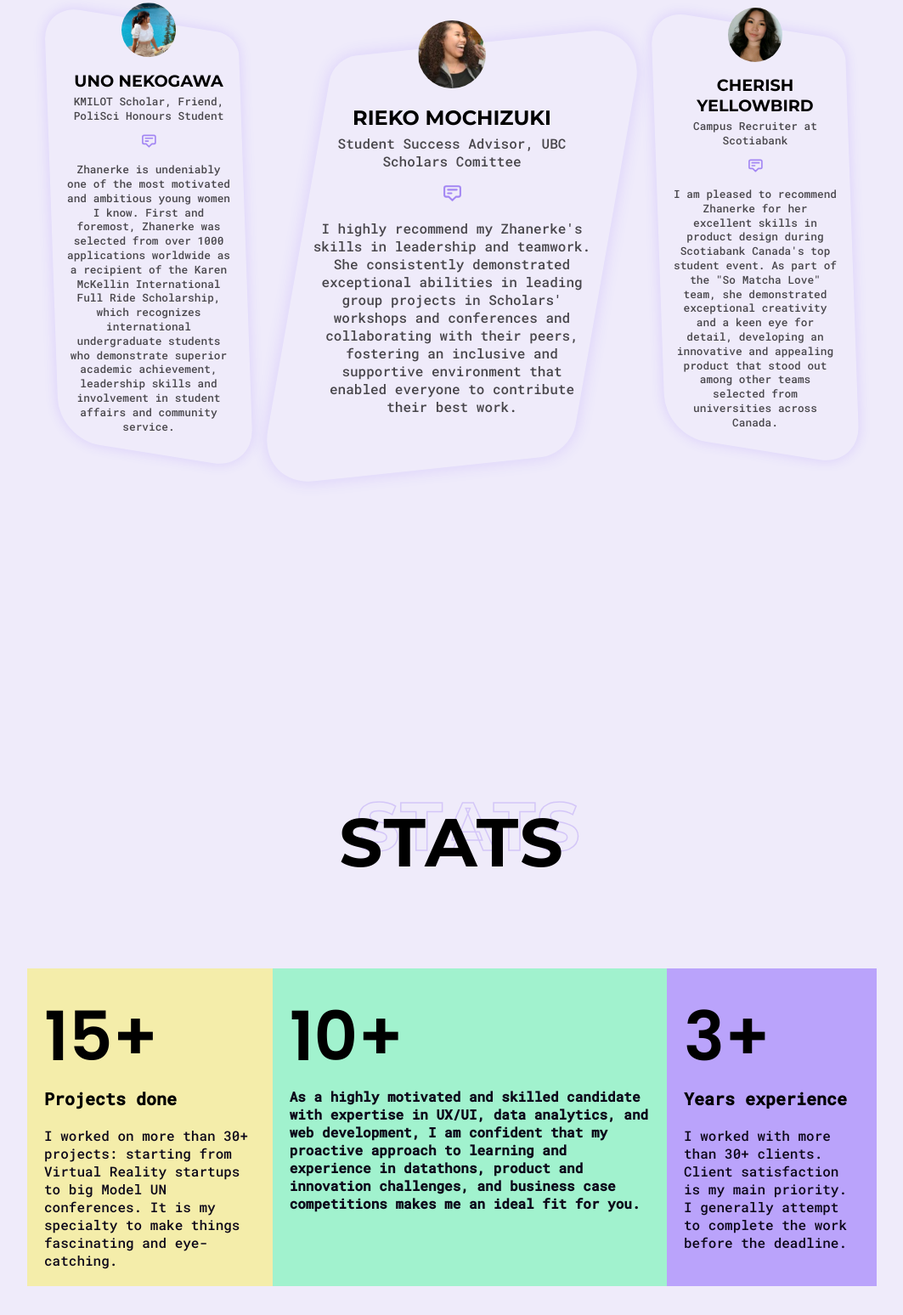
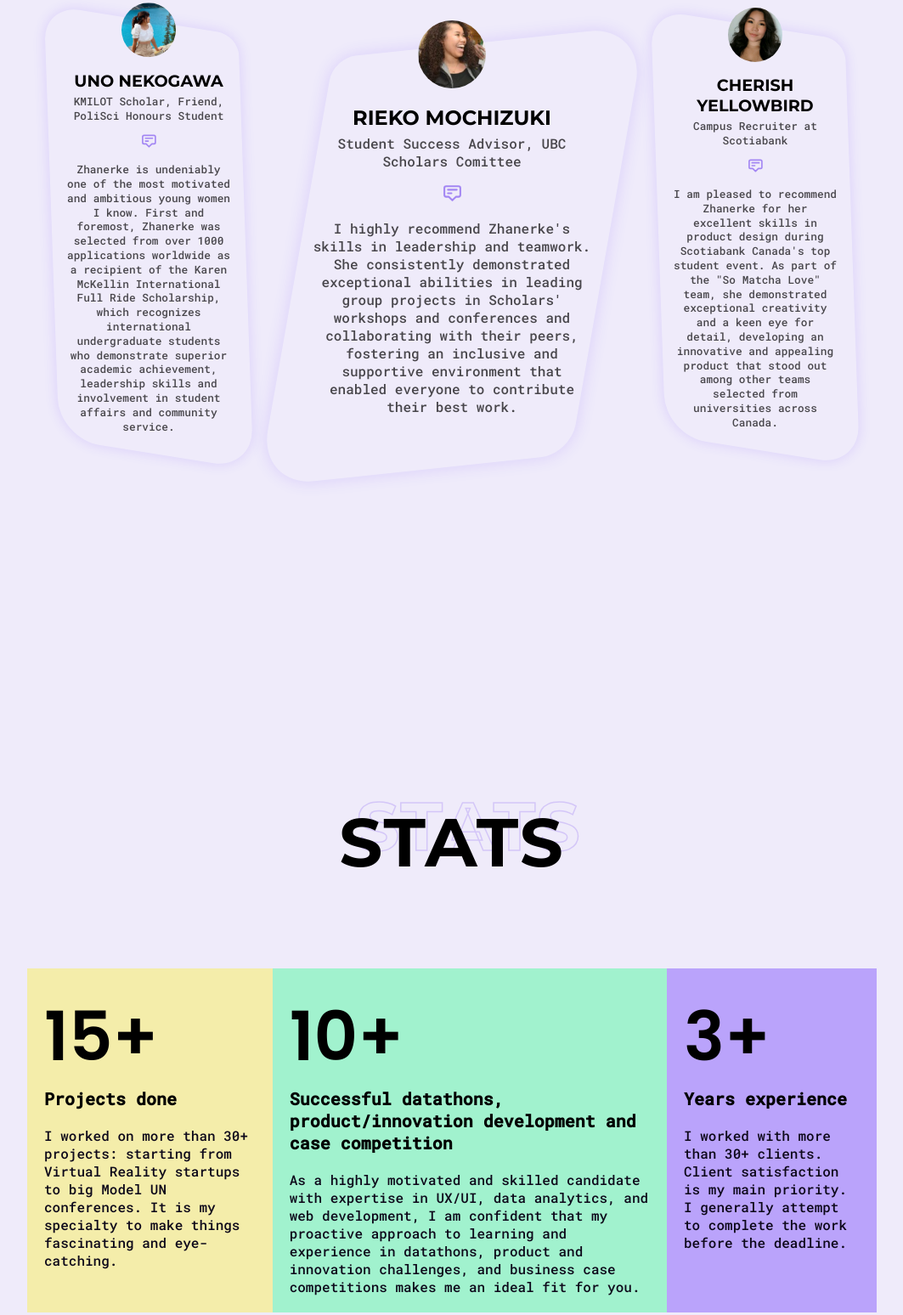
Before and after one commit to zhvner/personal-website, a plain HTML site: page index.html in a window 1280 px wide. Shown: the part 2090-3638 px from the top of the page at 85% size, without its empty margins (108-1171 px from the left). Drawn offline with Linux system fonts and the light colour scheme.

Commit message:
edited some paragraphs with typos

```diff
--- a/index.html
+++ b/index.html
@@ -157,7 +157,7 @@
                 d="M7 8h10M7 12h4m1 8l-4-4H5a2 2 0 01-2-2V6a2 2 0 012-2h14a2 2 0 012 2v8a2 2 0 01-2 2h-3l-4 4z" />
             </svg>
           </div>
-          <p class="testimonial-desc"> I highly recommend my Zhanerke's skills in leadership and teamwork.
+          <p class="testimonial-desc"> I highly recommend Zhanerke's skills in leadership and teamwork.
             She consistently demonstrated exceptional abilities in leading group projects in Scholars' workshops and conferences and collaborating with their peers,
             fostering an inclusive and supportive environment
             that enabled everyone to contribute their best work.</p>
@@ -196,7 +196,7 @@
         </div>
         <div class="item">
           <h2 class="number">10+ </h2>
-          <h3 class="stats-sub-heading">
+          <h3 class="stats-sub-heading"> Successful datathons, product/innovation development and case competition</h3>
           <p>
             As a highly motivated and skilled candidate with expertise in UX/UI, data analytics, and web development,
             I am confident that my proactive approach to learning and experience in datathons, product and innovation challenges,
```
